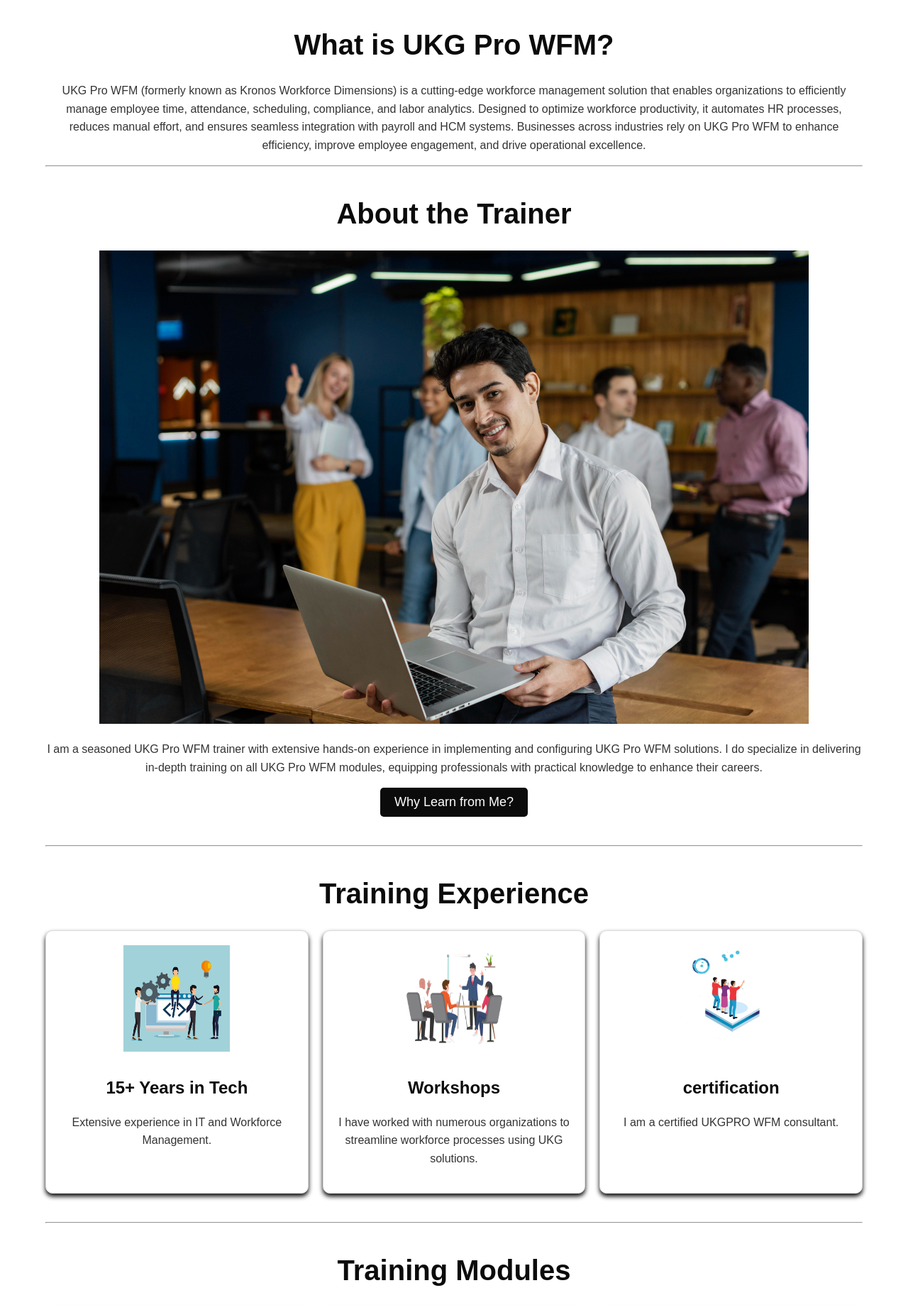
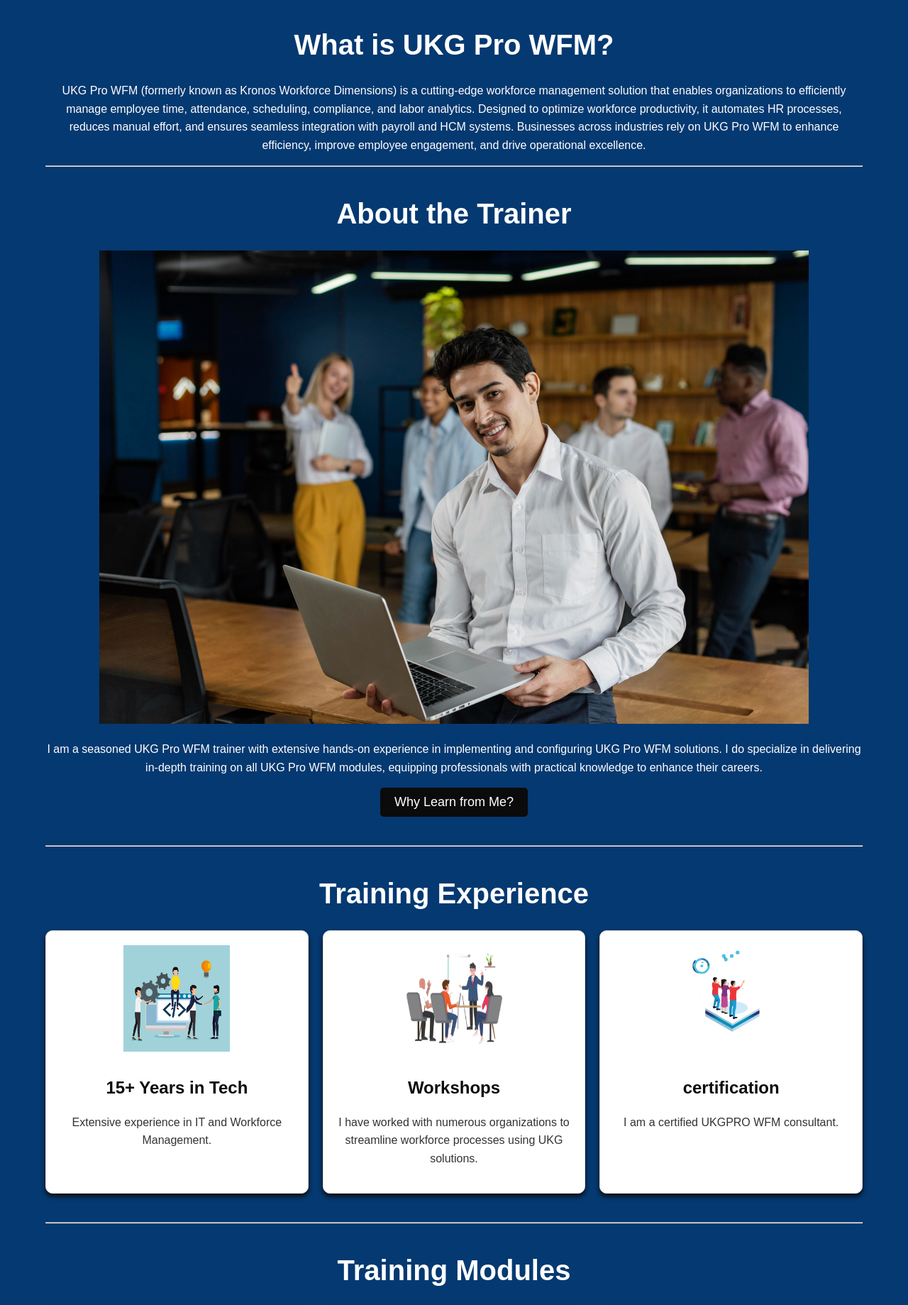
Before and after one commit to krishnaprasanna067/ukg, a plain HTML site: page index.html in a window 1280 px wide. Shown: the part 970-2809 px from the top of the page at 71% size. Drawn offline with Linux system fonts and the light colour scheme.

Commit message:
Update index.html

```diff
--- a/index.html
+++ b/index.html
@@ -6,6 +6,7 @@
     <title>Training Technologies</title>
     <style>
         body {
+            background-color: #053971; /* Blue background */
             font-family: sans-serif;
             margin: 0;
             padding: 0;
@@ -13,9 +14,10 @@
             color: #333;
         }
 
+
         header {
-            background: white
-            color: rgb(11, 11, 11);
+            background-color: #053971; /* Blue background */
+            color: white;
             padding: 20px 0;
             text-align: center;
         }
@@ -24,7 +26,7 @@
             margin: 0;
             font-size: 4rem; /* Increased font size */
             text-align: center; /* Center the header */
-            color: rgb(11, 11, 11); /* Heading color */
+            color: white; /* Heading color */
         }
 
         header p {
@@ -183,6 +185,7 @@
         ul {
             text-align: left;
             padding-left: 20px;
+            color: white;
         }
     </style>
     <script>
@@ -219,13 +222,13 @@
 
     <div class="container">
         <section id="about" class="section about">
-            <h2>What is UKG Pro WFM?</h2>
-            <p>UKG Pro WFM (formerly known as Kronos Workforce Dimensions) is a cutting-edge workforce management solution that enables organizations to efficiently manage employee time, attendance, scheduling, compliance, and labor analytics. Designed to optimize workforce productivity, it automates HR processes, reduces manual effort, and ensures seamless integration with payroll and HCM systems. Businesses across industries rely on UKG Pro WFM to enhance efficiency, improve employee engagement, and drive operational excellence.</p>
+            <h2 style="color: white;">What is UKG Pro WFM?</h2>
+            <p style="color: white;">UKG Pro WFM (formerly known as Kronos Workforce Dimensions) is a cutting-edge workforce management solution that enables organizations to efficiently manage employee time, attendance, scheduling, compliance, and labor analytics. Designed to optimize workforce productivity, it automates HR processes, reduces manual effort, and ensures seamless integration with payroll and HCM systems. Businesses across industries rely on UKG Pro WFM to enhance efficiency, improve employee engagement, and drive operational excellence.</p>
 
             <hr>
-            <h2>About the Trainer</h2>
+            <h2 style="color: white;">About the Trainer</h2>
             <img src="trainer.jpg" alt="Experience 1" style="width: 200; height: 150;">
-            <p>
+            <p style="color: white;">
                 I am a seasoned UKG Pro WFM trainer with extensive hands-on experience in implementing and configuring UKG Pro WFM solutions. I do specialize in delivering in-depth training on all UKG Pro WFM modules, equipping professionals with practical knowledge to enhance their careers.
             </p>
             <section id="about" class="section about">
@@ -243,7 +246,7 @@
                 </div>
             </section>
         <hr>
-        <h2 style="text-align: center; font-size: 2.5rem;">Training Experience</h2>
+        <h2 style="text-align: center; color: white; font-size: 2.5rem;">Training Experience</h2>
         <section id="experience" class="section experience">
             <div class="card">
                 <img src="advance.jpg" alt="Experience 1">
@@ -262,7 +265,7 @@
             </div>
         </section>
         <hr>
-        <h2 style="text-align: center; font-size: 2.5rem;">Training Modules</h2>
+        <h2 style="text-align: center; color: white; font-size: 2.5rem;">Training Modules</h2>
         <section id="modules" class="section modules">
             <div class="card">
                 <h3>Timekeeping</h3>
```
